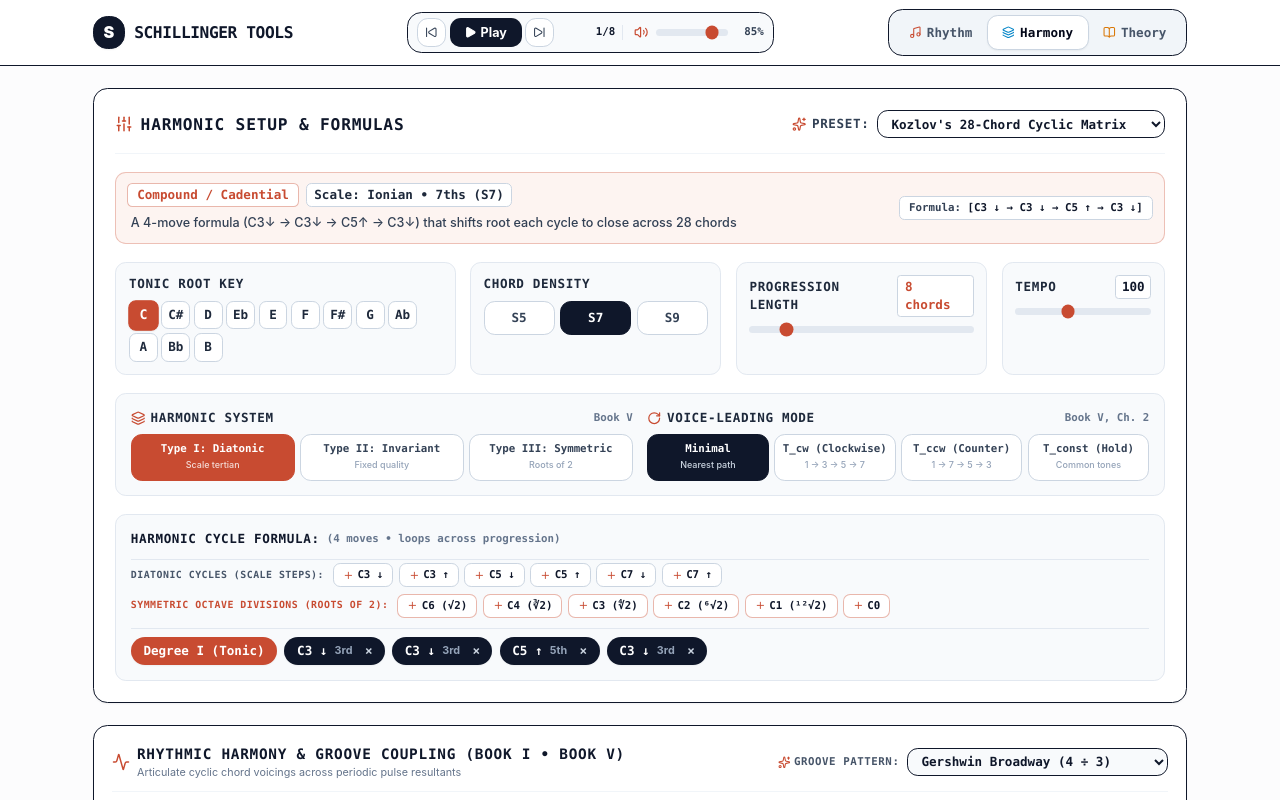
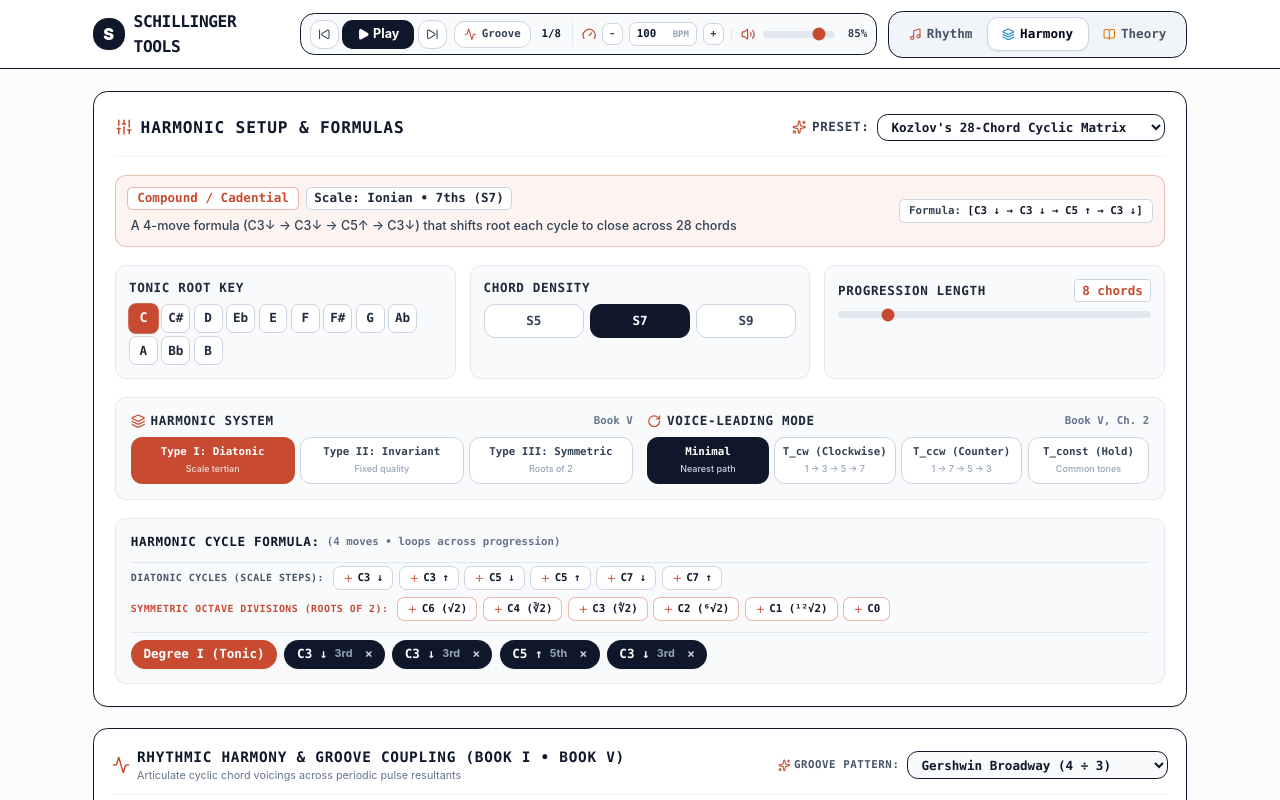
Before and after one commit to turbonerd64/schillinger-tools, a React (Vite) app: page / in a window 1280 px wide. Both pictures are taken after a click on the button "Harmony". Shown: the top 800 px of the page. Built offline with nearby package versions, Linux system fonts and the light colour scheme.

Commit message:
feat(taskbar): unify global tempo and add harmony straight mode toggle to taskbar

```diff
--- a/src/App.tsx
+++ b/src/App.tsx
@@ -87,6 +87,11 @@ export function App() {
   const [isPlayingHarmony, setIsPlayingHarmony] = useState<boolean>(false);
   const [harmonyIndex, setHarmonyIndex] = useState<number>(0);
   const [harmonyCount, setHarmonyCount] = useState<number>(8);
+  const [isStraightHarmony, setIsStraightHarmony] = useState<boolean>(false);
+
+  const handleToggleStraightHarmony = useCallback(() => {
+    setIsStraightHarmony((prev) => !prev);
+  }, []);
 
 
   // Compute master Schillinger resultant (standard or custom genre preset)
@@ -218,6 +223,8 @@ export function App() {
           setMasterVolume(vol);
           audioService.setMasterVolume(vol);
         }}
+        bpm={bpm}
+        onBpmChange={handleBpmChange}
         isPlayingRhythm={isPlayingRhythm}
         onPlayRhythm={handlePlayRhythm}
         onPauseRhythm={handlePauseRhythm}
@@ -232,6 +239,8 @@ export function App() {
         onStepForwardHarmony={handleStepForwardHarmony}
         harmonyCurrentIndex={harmonyIndex}
         harmonyTotalChords={harmonyCount}
+        isStraightHarmony={isStraightHarmony}
+        onToggleStraightHarmony={handleToggleStraightHarmony}
       />
 
       {/* Main Content Area */}
@@ -251,8 +260,6 @@ export function App() {
               metricGrouping={metricGrouping}
               setMetricGrouping={setMetricGrouping}
               totalLength={resultant.totalLength}
-              bpm={bpm}
-              setBpm={handleBpmChange}
               variations={variations}
               setVariations={setVariations}
               selectedPresetId={selectedPresetId}
@@ -292,6 +299,9 @@ export function App() {
             selectedChordIndex={harmonyIndex}
             setSelectedChordIndex={setHarmonyIndex}
             onChordCountUpdate={(count) => setHarmonyCount(count)}
+            bpm={bpm}
+            isStraightHarmony={isStraightHarmony}
+            onToggleStraightHarmony={handleToggleStraightHarmony}
             rhythmParams={{
               a,
               b,
--- a/src/components/common/Header.tsx
+++ b/src/components/common/Header.tsx
@@ -9,6 +9,9 @@ import {
   SkipBack,
   SkipForward,
   Volume2,
+  VolumeX,
+  Gauge,
+  Activity,
 } from 'lucide-react';
 
 interface HeaderProps {
@@ -18,6 +21,10 @@ interface HeaderProps {
   // Master Volume shared across all tools
   masterVolume: number;
   setMasterVolume: (vol: number) => void;
+
+  // Global Shared Tempo
+  bpm: number;
+  onBpmChange: (bpm: number) => void;
 
   // Rhythm Transport
   isPlayingRhythm: boolean;
@@ -36,6 +43,10 @@ interface HeaderProps {
   onStepForwardHarmony: () => void;
   harmonyCurrentIndex: number;
   harmonyTotalChords: number;
+
+  // Harmony Straight Mode (Mute Rhythm)
+  isStraightHarmony?: boolean;
+  onToggleStraightHarmony?: () => void;
 }
 
 export const Header: React.FC<HeaderProps> = ({
@@ -43,6 +54,8 @@ export const Header: React.FC<HeaderProps> = ({
   setActiveTab,
   masterVolume,
   setMasterVolume,
+  bpm,
+  onBpmChange,
   isPlayingRhythm,
   onPlayRhythm,
   onPauseRhythm,
@@ -57,6 +70,8 @@ export const Header: React.FC<HeaderProps> = ({
   onStepForwardHarmony,
   harmonyCurrentIndex,
   harmonyTotalChords,
+  isStraightHarmony = false,
+  onToggleStraightHarmony,
 }) => {
   return (
     <>
@@ -74,11 +89,11 @@ export const Header: React.FC<HeaderProps> = ({
 
           {/* Desktop Global Taskbar Transport & Master Volume Control (Hidden on mobile) */}
           <div className="hidden sm:flex items-center gap-2 bg-slate-50 px-2.5 py-1.5 rounded-2xl border-2 border-slate-900 shadow-2xs">
-            {/* Standardized Transport Section with Fixed Width */}
-            <div className="w-[195px] sm:w-[220px] flex items-center justify-between">
+            {/* Standardized Transport Section */}
+            <div className="flex items-center justify-between">
               {/* Rhythm Studio Transport Controls */}
               {activeTab === 'rhythm' && (
-                <div className="flex items-center justify-between w-full">
+                <div className="flex items-center gap-2">
                   <div className="flex items-center gap-1.5">
                     <button
                       onClick={isPlayingRhythm ? onPauseRhythm : onPlayRhythm}
@@ -100,7 +115,7 @@ export const Header: React.FC<HeaderProps> = ({
                     </button>
                   </div>
 
-                  <span className="text-xs font-mono font-extrabold text-slate-900 pl-1 text-right">
+                  <span className="text-xs font-mono font-extrabold text-slate-900 px-1 text-right">
                     {rhythmActiveTick}/{rhythmTotalLength}t
                   </span>
                 </div>
@@ -108,7 +123,7 @@ export const Header: React.FC<HeaderProps> = ({
 
               {/* Harmony & Scales Transport Controls */}
               {activeTab === 'harmony' && (
-                <div className="flex items-center justify-between w-full">
+                <div className="flex items-center gap-2">
                   <div className="flex items-center gap-1">
                     <button
                       onClick={onStepBackHarmony}
@@ -138,7 +153,36 @@ export const Header: React.FC<HeaderProps> = ({
                     </button>
                   </div>
 
-                  <span className="text-xs font-mono font-extrabold text-slate-900 pl-1 text-right">
+                  {/* Disable / Mute Rhythm Toggle Button */}
+                  {onToggleStraightHarmony && (
+                    <button
+                      onClick={onToggleStraightHarmony}
+                      className={`px-2.5 py-1.5 rounded-xl font-mono text-xs font-extrabold flex items-center gap-1.5 border-2 transition-all active:scale-95 shadow-2xs ${
+                        isStraightHarmony
+                          ? 'bg-amber-100 border-amber-600 text-amber-900 hover:bg-amber-200'
+                          : 'bg-white border-slate-300 text-slate-700 hover:border-slate-800'
+                      }`}
+                      title={
+                        isStraightHarmony
+                          ? 'Rhythm is Muted: Chords play as straight sustained pads. Click to re-enable groove.'
+                          : 'Rhythm is Active: Chords groove to Schillinger resultant. Click to mute rhythm and play straight.'
+                      }
+                    >
+                      {isStraightHarmony ? (
+                        <>
+                          <VolumeX className="w-3.5 h-3.5 text-amber-700" />
+                          <span>Straight</span>
+                        </>
+                      ) : (
+                        <>
+                          <Activity className="w-3.5 h-3.5 text-[#c84b31]" />
+                          <span>Groove</span>
+                        </>
+                      )}
+                    </button>
+                  )}
+
+                  <span className="text-xs font-mono font-extrabold text-slate-900 px-1 text-right">
                     {harmonyCurrentIndex + 1}/{harmonyTotalChords}
                   </span>
                 </div>
@@ -146,15 +190,45 @@ export const Header: React.FC<HeaderProps> = ({
 
               {/* Theory Primer Placeholder / Info */}
               {activeTab === 'theory' && (
-                <div className="flex items-center justify-between w-full text-slate-500 text-xs font-mono font-bold px-1">
-                  <span>Theory Guide</span>
-                  <span>Reference</span>
+                <div className="flex items-center justify-between text-slate-500 text-xs font-mono font-bold px-2">
+                  <span>Theory Guide &amp; Formulas</span>
                 </div>
               )}
             </div>
 
+            {/* Global Shared Tempo Control (One tempo for both Rhythm and Harmony!) */}
+            <div className="flex items-center gap-1.5 border-l-2 border-slate-200 pl-2.5">
+              <Gauge className="w-4 h-4 text-[#c84b31]" />
+              <button
+                onClick={() => onBpmChange(bpm - 5)}
+                className="w-6 h-6 rounded-lg bg-white border border-slate-300 text-xs font-bold text-slate-700 hover:border-slate-900 active:scale-95 flex items-center justify-center shadow-2xs select-none"
+                title="Decrease Tempo by 5 BPM"
+              >
+                -
+              </button>
+              <div className="flex items-center gap-1 font-mono font-extrabold text-xs text-slate-900 bg-white px-2 py-1 rounded-lg border border-slate-300 shadow-2xs">
+                <input
+                  type="number"
+                  min={30}
+                  max={300}
+                  value={bpm}
+                  onChange={(e) => onBpmChange(parseInt(e.target.value, 10) || 100)}
+                  className="w-9 text-center font-bold text-slate-900 focus:outline-none"
+                  title="Global BPM Input"
+                />
+                <span className="text-[10px] text-slate-400 font-bold uppercase">BPM</span>
+              </div>
+              <button
+                onClick={() => onBpmChange(bpm + 5)}
+                className="w-6 h-6 rounded-lg bg-white border border-slate-300 text-xs font-bold text-slate-700 hover:border-slate-900 active:scale-95 flex items-center justify-center shadow-2xs select-none"
+                title="Increase Tempo by 5 BPM"
+              >
+                +
+              </button>
+            </div>
+
             {/* Master Volume Slider (Consistent across desktop tabs) */}
-            <div className="flex items-center gap-2 border-l-2 border-slate-200 pl-3">
+            <div className="flex items-center gap-2 border-l-2 border-slate-200 pl-2.5">
               <Volume2 className="w-4 h-4 text-[#c84b31]" />
               <input
                 type="range"
@@ -163,14 +237,15 @@ export const Header: React.FC<HeaderProps> = ({
                 step={0.05}
                 value={masterVolume}
                 onChange={(e) => setMasterVolume(parseFloat(e.target.value))}
-                className="w-20 h-2 bg-slate-200 rounded-lg appearance-none cursor-pointer accent-[#c84b31]"
+                className="w-16 sm:w-20 h-2 bg-slate-200 rounded-lg appearance-none cursor-pointer accent-[#c84b31]"
                 title="Master Volume"
               />
-              <span className="text-xs font-mono font-bold text-slate-700 w-8 text-right">
+              <span className="text-xs font-mono font-bold text-slate-700 w-7 text-right">
                 {Math.round(masterVolume * 100)}%
               </span>
             </div>
           </div>
+
 
           {/* Studio Module Navigation Tabs (On mobile, this is the only element in the header!) */}
           <nav className="flex items-center bg-slate-100 p-1 sm:p-1.5 rounded-xl sm:rounded-2xl border-2 border-slate-900 justify-center">
--- a/src/components/harmony/FormulaBar.tsx
+++ b/src/components/harmony/FormulaBar.tsx
@@ -28,8 +28,6 @@ interface FormulaBarProps {
   setStructure: (s: ChordStructureType) => void;
   totalChordsCount: number;
   setTotalChordsCount: (count: number) => void;
-  bpm: number;
-  setBpm: (bpm: number) => void;
   selectedPresetId: string;
   onSelectPreset: (presetId: string) => void;
   harmonySystem: HarmonySystemType;
@@ -49,8 +47,6 @@ export const FormulaBar: React.FC<FormulaBarProps> = ({
   setStructure,
   totalChordsCount,
   setTotalChordsCount,
-  bpm,
-  setBpm,
   selectedPresetId,
   onSelectPreset,
   harmonySystem,
@@ -60,6 +56,7 @@ export const FormulaBar: React.FC<FormulaBarProps> = ({
   voiceLeadingMode,
   setVoiceLeadingMode,
 }) => {
+
   const activePreset = getHarmonyPresetById(selectedPresetId);
 
   const diatonicPresets = SCHILLINGER_HARMONY_PRESETS.filter((p) => p.category === 'Diatonic Cycle');
@@ -179,7 +176,7 @@ export const FormulaBar: React.FC<FormulaBarProps> = ({
         </div>
 
         {/* Chord Structure */}
-        <div className="md:col-span-3 p-3.5 rounded-xl bg-slate-50 border-2 border-slate-200 space-y-2">
+        <div className="md:col-span-4 p-3.5 rounded-xl bg-slate-50 border-2 border-slate-200 space-y-2">
           <label className="text-xs sm:text-sm font-extrabold text-slate-800 uppercase tracking-wider block font-mono">
             Chord Density
           </label>
@@ -209,7 +206,7 @@ export const FormulaBar: React.FC<FormulaBarProps> = ({
         </div>
 
         {/* Progression Length */}
-        <div className="md:col-span-3 p-3.5 rounded-xl bg-slate-50 border-2 border-slate-200 space-y-2">
+        <div className="md:col-span-4 p-3.5 rounded-xl bg-slate-50 border-2 border-slate-200 space-y-2">
           <div className="flex items-center justify-between">
             <label className="text-xs sm:text-sm font-extrabold text-slate-800 uppercase tracking-wider font-mono">
               Progression Length
@@ -230,27 +227,8 @@ export const FormulaBar: React.FC<FormulaBarProps> = ({
             className="w-full h-2 bg-slate-200 rounded-lg appearance-none cursor-pointer accent-[#c84b31]"
           />
         </div>
+      </div>
 
-        {/* Tempo */}
-        <div className="md:col-span-2 p-3.5 rounded-xl bg-slate-50 border-2 border-slate-200 space-y-2">
-          <div className="flex items-center justify-between">
-            <label className="text-xs sm:text-sm font-extrabold text-slate-800 uppercase tracking-wider font-mono">
-              Tempo
-            </label>
-            <span className="text-xs sm:text-sm font-mono font-extrabold text-slate-900 bg-white px-1.5 py-0.5 rounded border border-slate-300">
-              {bpm}
-            </span>
-          </div>
-          <input
-            type="range"
-            min={40}
-            max={200}
-            value={bpm}
-            onChange={(e) => setBpm(parseInt(e.target.value))}
-            className="w-full h-2 bg-slate-200 rounded-lg appearance-none cursor-pointer accent-[#c84b31]"
-          />
-        </div>
-      </div>
 
       {/* Schillinger System & Voice-Leading Controls */}
       <div className="grid grid-cols-1 lg:grid-cols-12 gap-3 sm:gap-4 p-4 rounded-xl bg-slate-50 border-2 border-slate-200">
--- a/src/components/harmony/GrooveControlStrip.tsx
+++ b/src/components/harmony/GrooveControlStrip.tsx
@@ -10,6 +10,7 @@ import {
   Radio,
   Sparkles,
   Volume2,
+  VolumeX,
   Check,
 } from 'lucide-react';
 
@@ -22,6 +23,8 @@ interface GrooveControlStripProps {
   includePercussion: boolean;
   setIncludePercussion: (include: boolean) => void;
   activeGroove: HarmonyGroovePattern;
+  isStraightHarmony?: boolean;
+  onToggleStraightHarmony?: () => void;
 }
 
 export const GrooveControlStrip: React.FC<GrooveControlStripProps> = ({
@@ -33,6 +36,8 @@ export const GrooveControlStrip: React.FC<GrooveControlStripProps> = ({
   includePercussion,
   setIncludePercussion,
   activeGroove,
+  isStraightHarmony = false,
+  onToggleStraightHarmony,
 }) => {
   const stylesList: Array<{ id: GrooveStyle; label: string; desc: string }> = [
     {
@@ -59,6 +64,26 @@ export const GrooveControlStrip: React.FC<GrooveControlStripProps> = ({
 
   return (
     <div className="bg-white rounded-2xl border-2 border-slate-900 p-5 shadow-sm space-y-4">
+      {/* Straight Mode Banner if active */}
+      {isStraightHarmony && (
+        <div className="bg-amber-50 border-2 border-amber-300 rounded-xl p-3 flex flex-col sm:flex-row sm:items-center justify-between gap-2.5 text-xs sm:text-sm font-mono text-amber-950 shadow-2xs">
+          <div className="flex items-center gap-2">
+            <VolumeX className="w-4 h-4 text-amber-600 shrink-0" />
+            <span>
+              <strong>Straight Mode (Rhythm Muted):</strong> Chords are playing as straight sustained pads without rhythmic groove pulses.
+            </span>
+          </div>
+          {onToggleStraightHarmony && (
+            <button
+              onClick={onToggleStraightHarmony}
+              className="px-3 py-1 bg-amber-600 hover:bg-amber-700 text-white rounded-lg font-bold text-xs shadow-2xs transition-all active:scale-95 shrink-0"
+            >
+              Re-enable Groove
+            </button>
+          )}
+        </div>
+      )}
+
       {/* Header Bar */}
       <div className="flex flex-col sm:flex-row sm:items-center justify-between gap-3 border-b-2 border-slate-100 pb-3">
         <div className="flex items-center gap-2">
--- a/src/components/harmony/HarmonyStudioView.tsx
+++ b/src/components/harmony/HarmonyStudioView.tsx
@@ -48,8 +48,10 @@ interface HarmonyStudioViewProps {
     isReversed?: boolean;
     rotationOffset?: number;
   };
+  bpm: number;
+  isStraightHarmony?: boolean;
+  onToggleStraightHarmony?: () => void;
 }
-
 
 export const HarmonyStudioView: React.FC<HarmonyStudioViewProps> = ({
   isPlaying,
@@ -58,13 +60,15 @@ export const HarmonyStudioView: React.FC<HarmonyStudioViewProps> = ({
   setSelectedChordIndex,
   onChordCountUpdate,
   rhythmParams,
+  bpm,
+  isStraightHarmony = false,
+  onToggleStraightHarmony,
 }) => {
-
   const [tonicRoot, setTonicRoot] = useState<number>(0); // C
   const [structure, setStructure] = useState<ChordStructureType>('S7');
   const [totalChordsCount, setTotalChordsCount] = useState<number>(8);
-  const [bpm, setBpm] = useState<number>(100);
   const [harmonySystem, setHarmonySystem] = useState<HarmonySystemType>('diatonic');
+
   const [invariantQuality, setInvariantQuality] = useState<string>('maj7');
   const [voiceLeadingMode, setVoiceLeadingMode] = useState<VoiceLeadingMode>('greedy');
 
@@ -293,11 +297,14 @@ export const HarmonyStudioView: React.FC<HarmonyStudioViewProps> = ({
   useEffect(() => {
     if (!masterChords || masterChords.length === 0) return;
 
+    const effectiveStyle = isStraightHarmony ? 'sustained' : grooveStyle;
+    const effectivePercussion = isStraightHarmony ? false : includePercussion;
+
     const arrangement = generateProgressionArrangement(
       masterChords,
       activeGroove,
-      grooveStyle,
-      includePercussion
+      effectiveStyle,
+      effectivePercussion
     );
 
     const stepMap = new Map<number, {
@@ -341,7 +348,7 @@ export const HarmonyStudioView: React.FC<HarmonyStudioViewProps> = ({
       }
 
       let percInfo: { channel: 'a' | 'b' | 'c' | 'resultant' | 'accent'; isAccented: boolean } | undefined;
-      if (includePercussion && arrangement.tracks[2]) {
+      if (effectivePercussion && arrangement.tracks[2]) {
         const percNote = arrangement.tracks[2].notes.find((n) => n.tick === u);
         if (percNote) {
           const isAcc = percNote.pitches.includes(37) || percNote.pitches.includes(76);
@@ -362,7 +369,7 @@ export const HarmonyStudioView: React.FC<HarmonyStudioViewProps> = ({
     }
 
     audioService.loadHarmonySequence(arrangement.totalTimelineUnits, stepMap);
-  }, [masterChords, activeGroove, grooveStyle, includePercussion, bpm]);
+  }, [masterChords, activeGroove, grooveStyle, includePercussion, bpm, isStraightHarmony]);
 
   // Tempo sync
   useEffect(() => {
@@ -405,8 +412,6 @@ export const HarmonyStudioView: React.FC<HarmonyStudioViewProps> = ({
           setTotalChordsCount(count);
           if (onChordCountUpdate) onChordCountUpdate(count);
         }}
-        bpm={bpm}
-        setBpm={setBpm}
         selectedPresetId={selectedPresetId}
         onSelectPreset={handleSelectPreset}
         harmonySystem={harmonySystem}
@@ -427,6 +432,8 @@ export const HarmonyStudioView: React.FC<HarmonyStudioViewProps> = ({
         includePercussion={includePercussion}
         setIncludePercussion={setIncludePercussion}
         activeGroove={activeGroove}
+        isStraightHarmony={isStraightHarmony}
+        onToggleStraightHarmony={onToggleStraightHarmony}
       />
 
       {/* 3. MASTER PROGRESSION LANE */}
@@ -473,8 +480,8 @@ export const HarmonyStudioView: React.FC<HarmonyStudioViewProps> = ({
         bpm={bpm}
         tonicRoot={tonicRoot}
         activeGroove={activeGroove}
-        grooveStyle={grooveStyle}
-        includePercussion={includePercussion}
+        grooveStyle={isStraightHarmony ? 'sustained' : grooveStyle}
+        includePercussion={isStraightHarmony ? false : includePercussion}
       />
     </div>
   );
--- a/src/components/rhythm/UnifiedRhythmControls.tsx
+++ b/src/components/rhythm/UnifiedRhythmControls.tsx
@@ -15,8 +15,6 @@ interface UnifiedRhythmControlsProps {
   metricGrouping: MetricGrouping;
   setMetricGrouping: (grouping: MetricGrouping) => void;
   totalLength: number;
-  bpm: number;
-  setBpm: (bpm: number) => void;
   variations: RhythmVariationState;
   setVariations: React.Dispatch<React.SetStateAction<RhythmVariationState>>;
   selectedPresetId: string;
@@ -35,13 +33,12 @@ export const UnifiedRhythmControls: React.FC<UnifiedRhythmControlsProps> = ({
   metricGrouping,
   setMetricGrouping,
   totalLength,
-  bpm,
-  setBpm,
   variations,
   setVariations,
   selectedPresetId,
   onSelectPreset,
 }) => {
+
   const activePreset = getPresetById(selectedPresetId);
 
   const fundamentalPresets = RHYTHM_PRESETS.filter((p) => p.genre === 'Polyrhythmic Fundamental');
@@ -365,23 +362,8 @@ export const UnifiedRhythmControls: React.FC<UnifiedRhythmControlsProps> = ({
               </button>
             )}
           </div>
-          {/* Tempo Slider */}
-          <div className="flex items-center gap-2 bg-slate-50 border-2 border-slate-300 px-3 py-1.5 rounded-xl">
-            <Gauge className="w-4 h-4 text-[#c84b31]" />
-            <span className="text-xs sm:text-sm font-bold font-mono text-slate-900">
-              Tempo: <span className="text-[#c84b31] font-bold">{bpm}</span>
-            </span>
-            <input
-              type="range"
-              min={40}
-              max={240}
-              value={bpm}
-              onChange={(e) => setBpm(parseInt(e.target.value, 10) || 100)}
-              className="w-20 sm:w-28 h-1.5 bg-slate-200 rounded-lg appearance-none cursor-pointer accent-[#c84b31]"
-              title="Rhythm Tempo (BPM)"
-            />
-          </div>
         </div>
+
 
         {/* Distributive Square Compact Badge */}
         <div className="bg-[#fdf0ec] border-2 border-[#c84b31]/30 px-3.5 py-1.5 rounded-xl flex items-center gap-2 text-xs sm:text-sm font-mono text-slate-900">
```
